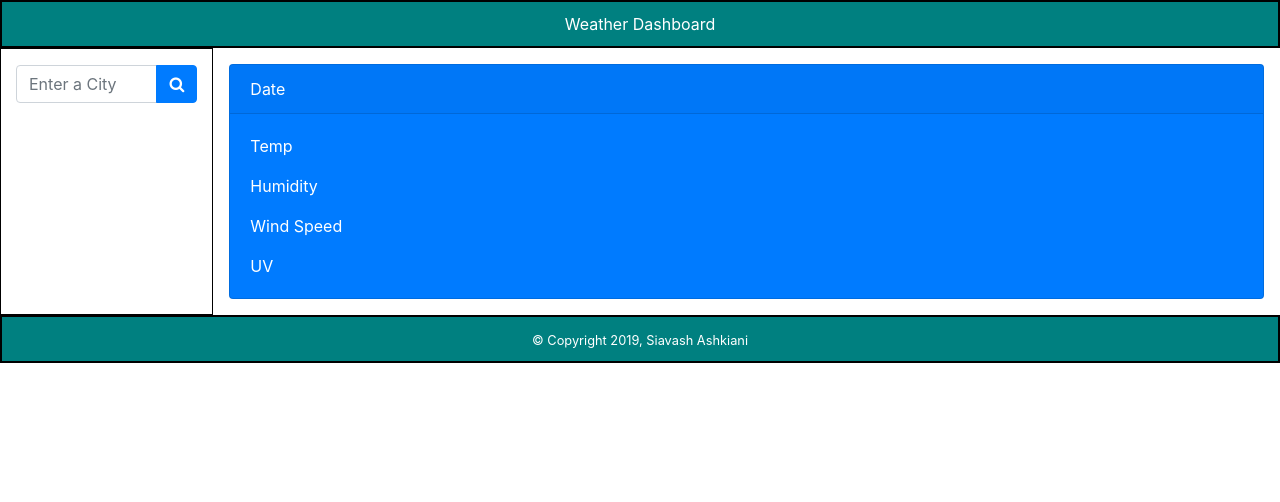
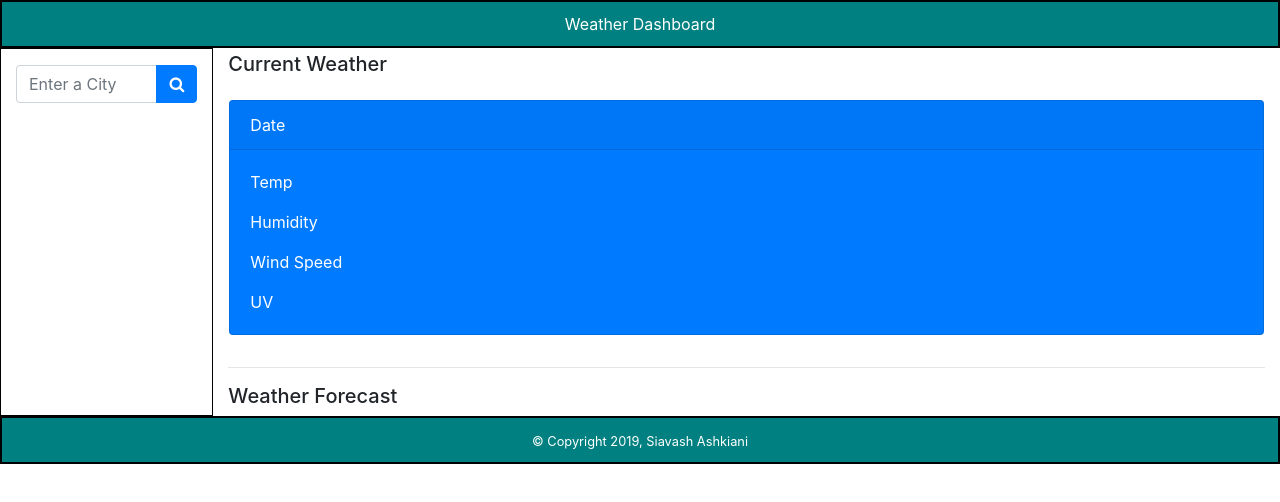
Before and after one commit to ashkiani/WeatherDashboard, a plain HTML site: page index.html in a window 1280 px wide. Drawn offline with nearby package versions, Linux system fonts and the light colour scheme.

Commit message:
Added some margin and headers for the existing weather elements

```diff
--- a/index.html
+++ b/index.html
@@ -35,11 +35,12 @@
                 <div class="row" id="searchMsg">
 
                 </div>
-                <div class="btn-group-vertical" id="recentSearches">
+                <div class="btn-group-vertical mb-1" id="recentSearches">
 
                 </div>
             </div>
             <div class="col-md-10 col-sm-8 col-xs-6"  id="result-col">
+                <h5 class="mt-1">Current Weather</h5>
                 <div class="row" id="currentWeatherDiv">
                     <div class="card text-white bg-primary m-3 w-100" >
                         <div class="card-header" id="currentWeatherHeader">Date</div>
@@ -52,6 +53,8 @@
                         </div>
                     </div>
                 </div>
+                <hr>
+                <h5 class="mt-1">Weather Forecast</h5>
                 <div class="row" id="forecastWeatherDiv">
 
                 </div>
```
